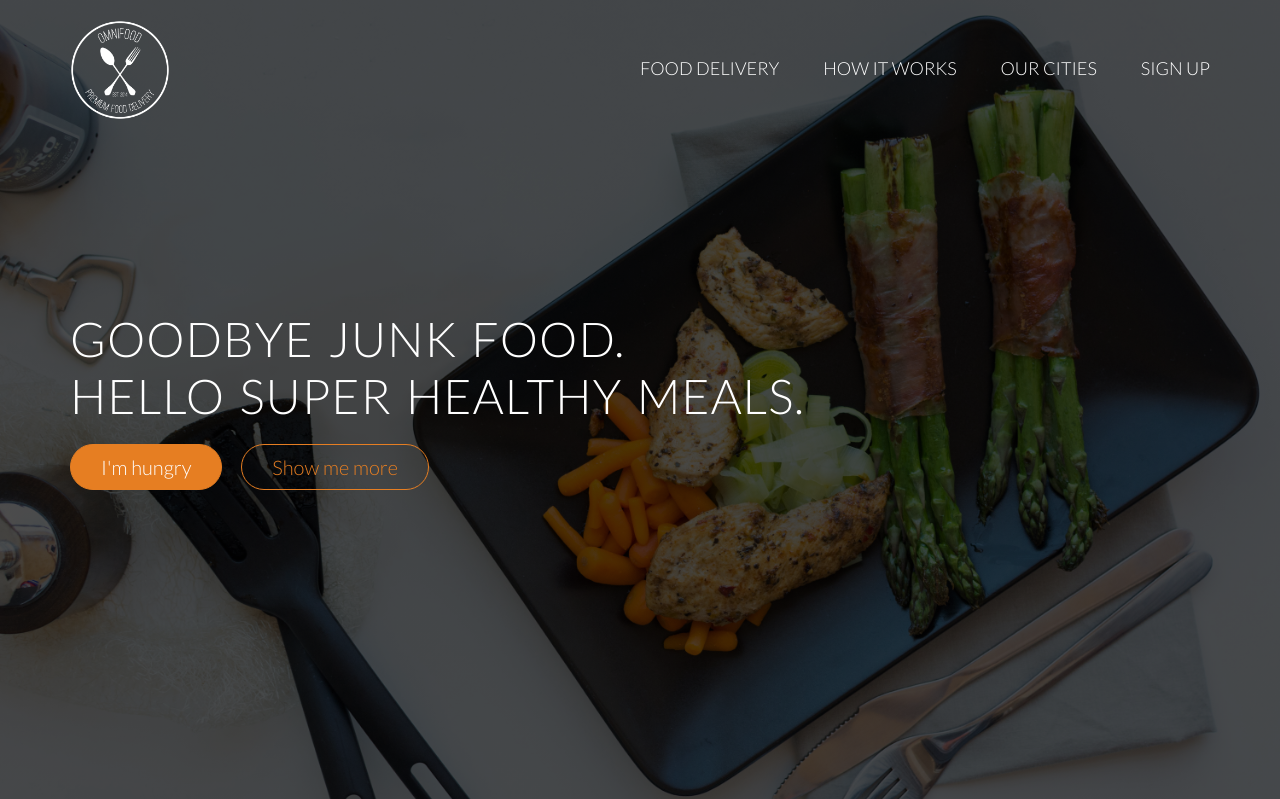
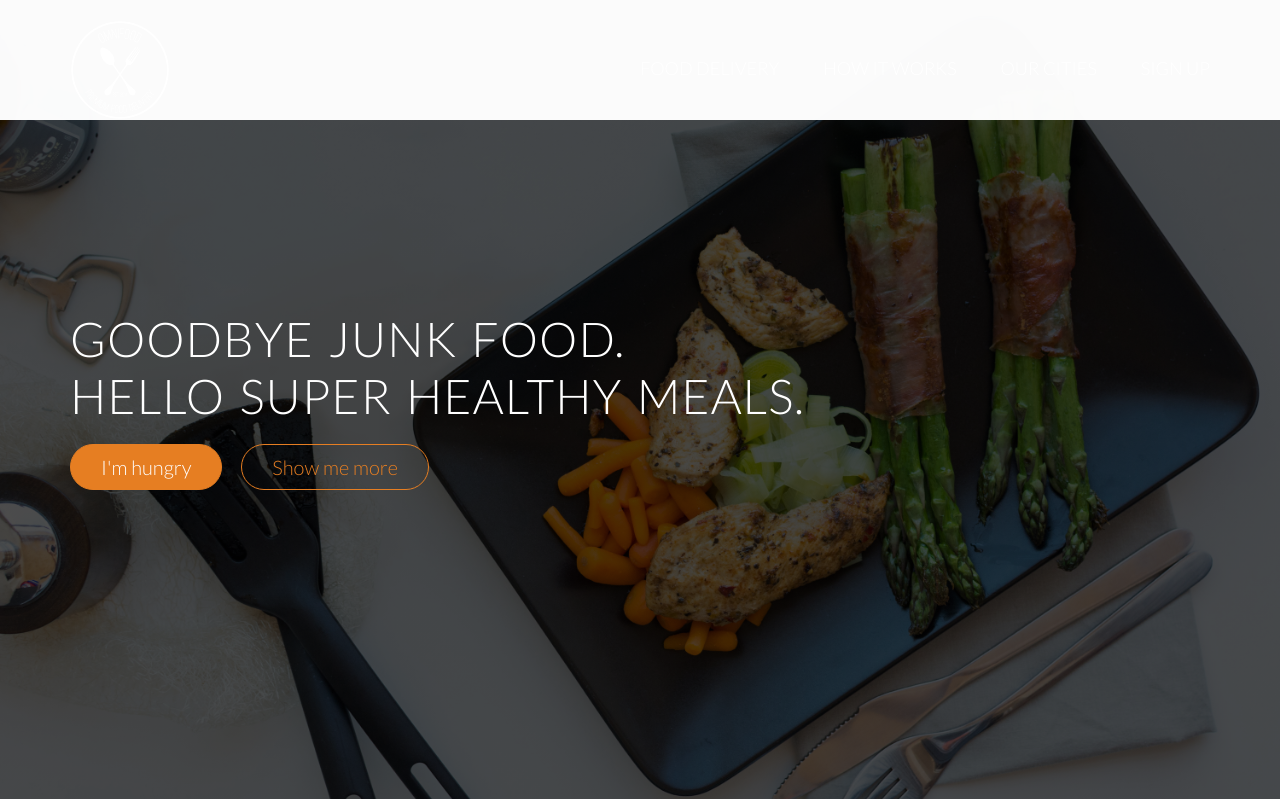
Before and after one commit to aguado-romina/HTML5-CSS3, a PHP site: page / in a window 1280 px wide. Shown: the top 799 px of the page. Run offline with PHP 8.4, Linux system fonts and the light colour scheme; style sheets or scripts are compiled from the project's sources; some libraries are stand-ins or nearby versions; some web fonts are replaced.

Commit message:
Building a “sticky” navigation - Part 1

```diff
--- a/index.html
+++ b/index.html
@@ -21,7 +21,7 @@
   </head>
   <body>
     <header>
-      <nav>
+      <nav class="sticky">
         <div class="row">
           <img
             src="resources/img/logo-white.png"
@@ -527,11 +527,11 @@
         <p>Copyright &copy; 2015 by Onmifood. All rights reserved.</p>
       </div>
     </footer>
+    <script src="https://ajax.googleapis.com/ajax/libs/jquery/1.11.2/jquery.min.js"></script>
+    <script src="//cdn.jsdelivr.net/respond/1.4.2/respond.min.js"></script>
+    <script src="//cdn.jsdelivr.net/html5shiv/3.7.2/html5shiv.min.js"></script>
+    <script src="//cdn.jsdelivr.net/selectivizr/1.0.3b/selectivizr.min.js"></script>
+    <script src="vendors/js/jquery.waypoints.min.js"></script>
+    <script src="resources/js/script.js"></script>
   </body>
 </html>
-
-<!--------
-
-
-
--->
--- a/resources/css/style.css
+++ b/resources/css/style.css
@@ -215,6 +215,7 @@ header {
   margin-top: 20px;
 }
 
+/* MAIN NAV */
 .main-nav {
   float: right;
   list-style: none;
@@ -240,6 +241,16 @@ header {
 .main-nav li a:hover,
 .main-nav li a:active {
   border-bottom: 2px solid #e67e22;
+}
+
+/* STICKY NAVI*/
+
+.sticky {
+  position: fixed;
+  top: 0;
+  left: 0;
+  width: 100%;
+  background-color: rgba(255, 255, 255, 0.98);
 }
 
 /* -------------- */
--- a/resources/js/script.js
+++ b/resources/js/script.js
@@ -1,84 +1 @@
-$(document).ready(function() {
-
-
-    /* For the sticky navigation */
-    $('.js--section-features').waypoint(function(direction) {
-        if (direction == "down") {
-            $('nav').addClass('sticky');
-        } else {
-            $('nav').removeClass('sticky');
-        }
-    }, {
-      offset: '60px;'
-    });
-
-
-    /* Scroll on buttons */
-    $('.js--scroll-to-plans').click(function () {
-       $('html, body').animate({scrollTop: $('.js--section-plans').offset().top}, 1000);
-    });
-
-    $('.js--scroll-to-start').click(function () {
-       $('html, body').animate({scrollTop: $('.js--section-features').offset().top}, 1000);
-    });
-
-
-    /* Navigation scroll */
-    $(function() {
-      $('a[href*=#]:not([href=#])').click(function() {
-        if (location.pathname.replace(/^\//,'') == this.pathname.replace(/^\//,'') && location.hostname == this.hostname) {
-          var target = $(this.hash);
-          target = target.length ? target : $('[name=' + this.hash.slice(1) +']');
-          if (target.length) {
-            $('html,body').animate({
-              scrollTop: target.offset().top
-            }, 1000);
-            return false;
-          }
-        }
-      });
-    });
-
-
-    /* Animations on scroll */
-    $('.js--wp-1').waypoint(function(direction) {
-        $('.js--wp-1').addClass('animated fadeIn');
-    }, {
-        offset: '50%'
-    });
-
-    $('.js--wp-2').waypoint(function(direction) {
-        $('.js--wp-2').addClass('animated fadeInUp');
-    }, {
-        offset: '50%'
-    });
-
-    $('.js--wp-3').waypoint(function(direction) {
-        $('.js--wp-3').addClass('animated fadeIn');
-    }, {
-        offset: '50%'
-    });
-
-    $('.js--wp-4').waypoint(function(direction) {
-        $('.js--wp-4').addClass('animated pulse');
-    }, {
-        offset: '50%'
-    });
-
-
-    /* Mobile navigation */
-    $('.js--nav-icon').click(function() {
-        var nav = $('.js--main-nav');
-        var icon = $('.js--nav-icon i');
-
-        nav.slideToggle(200);
-
-        if (icon.hasClass('ion-navicon-round')) {
-            icon.addClass('ion-close-round');
-            icon.removeClass('ion-navicon-round');
-        } else {
-            icon.addClass('ion-navicon-round');
-            icon.removeClass('ion-close-round');
-        }
-    });
-});
+$(document).ready(function () {});
```
